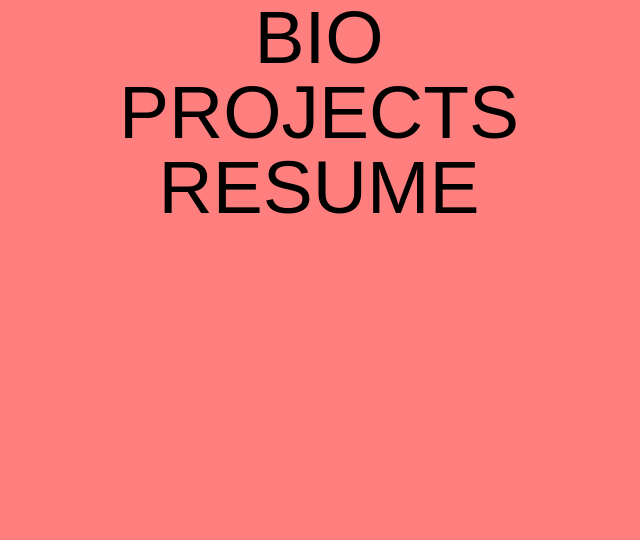
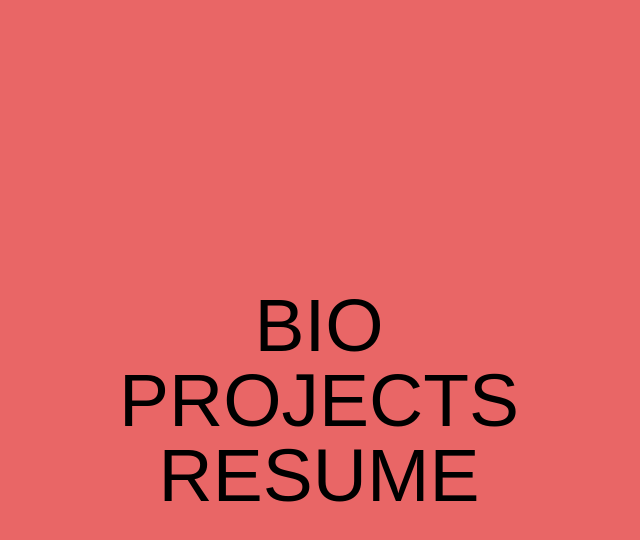
Before and after one commit to Josifraburn/about-me-react-new, a React (Create React App) app: page / in a window 1280 px wide. Shown: the top 540 px of the page, without its empty margins (321-961 px from the left). Built offline with nearby package versions, Linux system fonts and the light colour scheme.

Commit message:
I finished the animations on the text

```diff
--- a/src/Containers/Home/HomeContainer.css
+++ b/src/Containers/Home/HomeContainer.css
@@ -1,8 +1,8 @@
 .home-main {
     width: 100%;
     height: 100vh;
-    background-color: red;
-    opacity: .5;
+    background-color: #da0000;
+    opacity: .6;
     position: fixed;
     z-index: 2;
 }
@@ -14,6 +14,7 @@
 } */
 
 .home-content {
+    height: 100vh;
     position: relative;
     display: flex;
     flex-direction: column;
@@ -28,6 +29,7 @@
     position: relative;
     z-index: 1;
     color: black;
+    transition: all .7s;
 }
 
 .link:hover {
@@ -50,6 +52,7 @@
     visibility: none;
     opacity: 0;
     z-index: -1;
+    transition: all .7s;
 }
 
 .link:hover:after {
@@ -57,7 +60,6 @@
     visibility: visible;
     height: 100%;
     transition: all .7s;
-    transition-timing-function: ease-in-out;
   }
 
 
```
